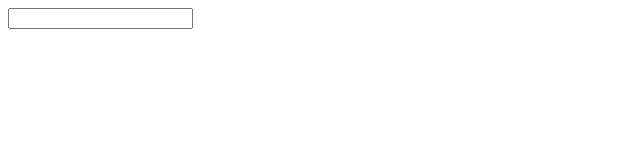
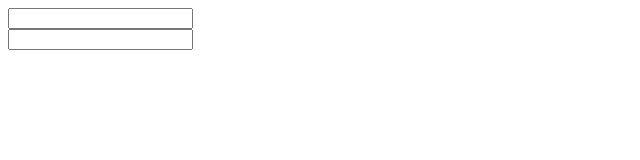
Before and after one commit to BOBKOVSERGEY/vue-laravel-11-api, a Vue app: page /define-model in a window 1280 px wide. Shown: the top 160 px of the page, without its empty margins (0-640 px from the left). Built offline with nearby package versions, Linux system fonts and the light colour scheme; the HTML template or start-up script is replaced by a standard one.

Commit message:
defineModel with multiple element

```diff
--- a/src/components/defineModel/DefineModel.vue
+++ b/src/components/defineModel/DefineModel.vue
@@ -1,5 +1,6 @@
 <script setup lang="ts">
-const greeting = defineModel<string>('greeting')
+const greeting = defineModel<string>('greeting');
+const farewell = defineModel<string>('farewell');
 
 
 
@@ -10,4 +11,9 @@ const greeting = defineModel<string>('greeting')
       type="text"
       v-model="greeting"
   >
+  <br>
+  <input
+      type="text"
+      v-model="farewell"
+  >
 </template>
--- a/src/pages/DefineModelPage.vue
+++ b/src/pages/DefineModelPage.vue
@@ -3,10 +3,17 @@
 import {ref} from "vue";
 import DefineModel from "@/components/defineModel/DefineModel.vue";
 
-const message = ref<string>('');
+const greeting = ref<string>('');
+const farewell = ref<string>('');
 </script>
 
 <template>
-  <DefineModel v-model:greeting="message" />
-  {{ message }}
+  <DefineModel
+      v-model:greeting="greeting"
+      v-model:farewell="farewell"
+  />
+  <br>
+  {{ greeting }}
+  <br>
+  {{ farewell }}
 </template>
```
